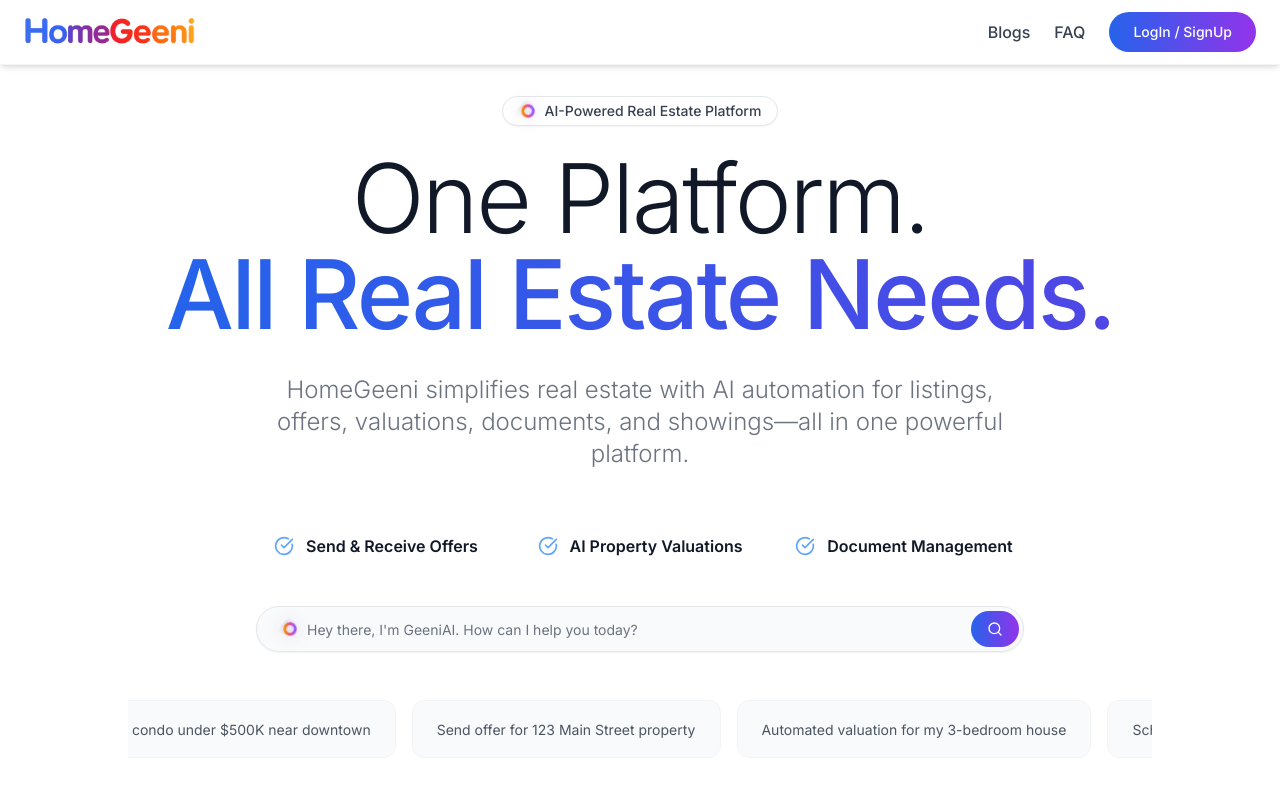
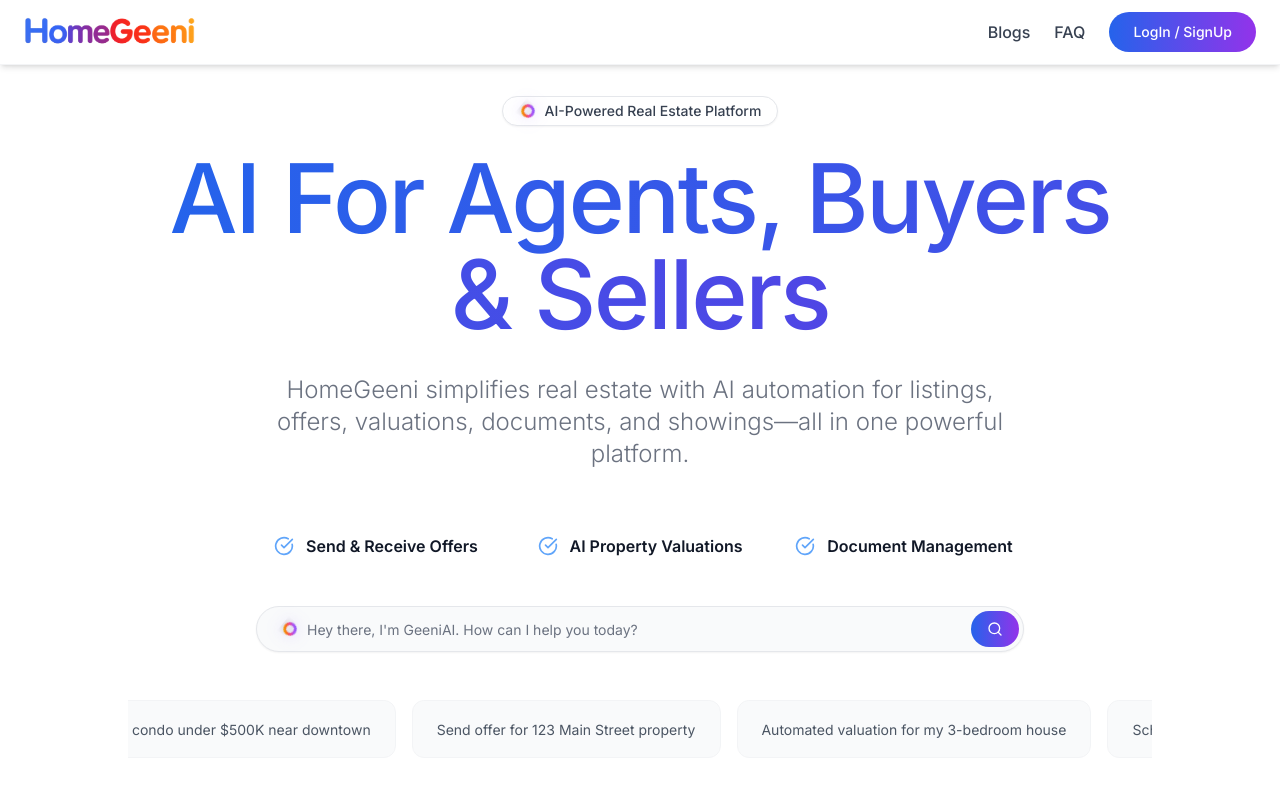
Before and after one commit to AVIKBHANJA/homegeeni_main, a Next.js app: page / in a window 1280 px wide. Shown: the top 800 px of the page. Built offline with nearby package versions, Linux system fonts and the light colour scheme.

Commit message:
changed writup

```diff
--- a/components/HeroSearchSection.tsx
+++ b/components/HeroSearchSection.tsx
@@ -78,12 +78,11 @@
             initial={{ opacity: 0, y: 20 }}
             animate={{ opacity: 1, y: 0 }}
             transition={{ delay: 0.2 }}
-            className="text-6xl md:text-8xl font-light mb-8 leading-[0.9] text-gray-900 tracking-tight"
+            className="text-4xl md:text-8xl font-light mb-8 leading-[0.9] text-gray-900 tracking-tight"
           >
-            One Platform.
-            <br />
+
             <span className="font-medium bg-gradient-to-r from-blue-600 to-indigo-600 bg-clip-text text-transparent">
-              All Real Estate Needs.
+              AI For Agents, Buyers & Sellers
             </span>
           </motion.h1>
           {/* Subtitle */}
```
